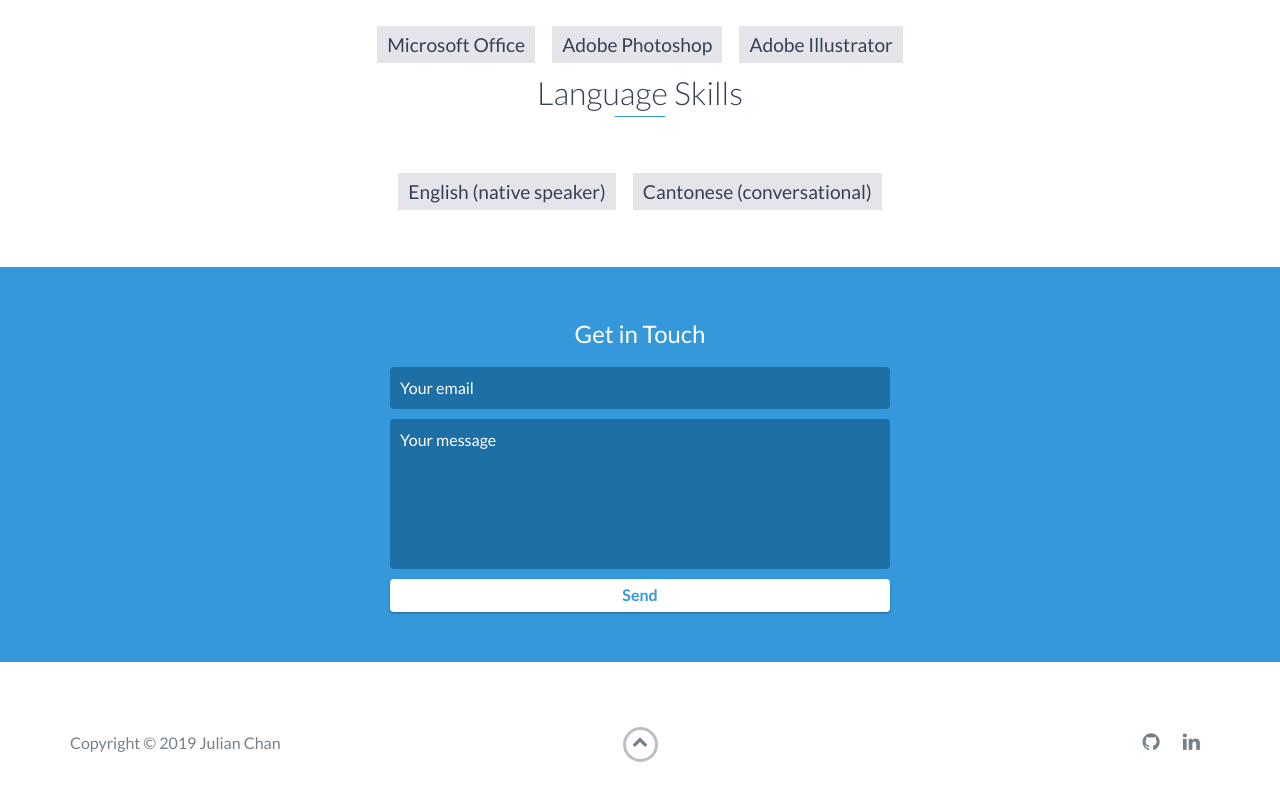
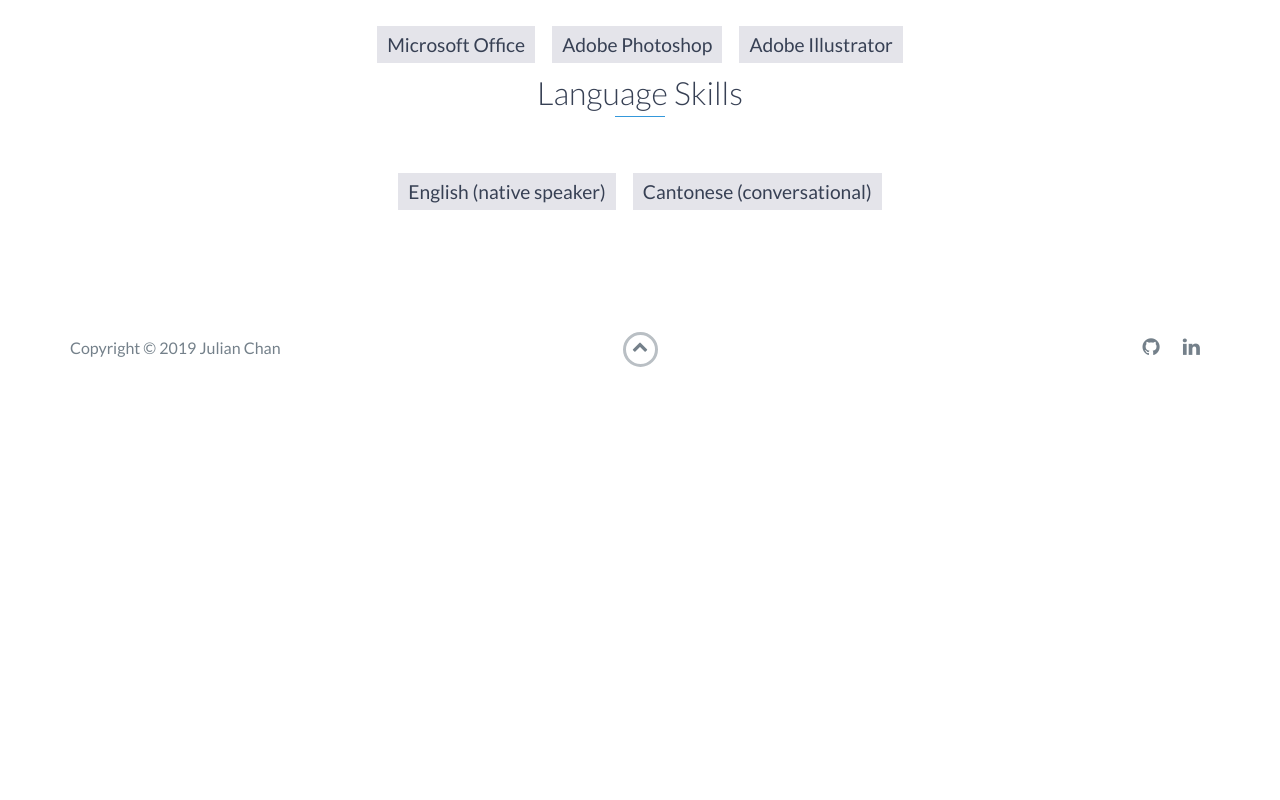
Before and after one commit to julian-chan/julian-chan.github.io, a website: page index.html in a window 1280 px wide. Shown: the part 4192-4992 px from the top of the page. After the commit the page ends 4613 px from the top, so only its background shows below. Drawn offline with nearby package versions, Linux system fonts and the light colour scheme.

Commit message:
Update index.html

```diff
--- a/index.html
+++ b/index.html
@@ -259,20 +259,6 @@
     </div>
     <!-- End #skills -->
 
-    <div id="contact">
-        <h2>Get in Touch</h2>
-        <div id="contact-form">
-            <form method="POST" action="https://formspree.io/julianchan0928@gmail.com">
-                <input type="hidden" name="_subject" value="Contact request from personal website" />
-                <input type="email" name="_replyto" placeholder="Your email" required>
-                <textarea name="message" placeholder="Your message" required></textarea>
-                <button type="submit">Send</button>
-            </form>
-        </div>
-        <!-- End #contact-form -->
-    </div>
-    <!-- End #contact -->
-
     <footer>
         <div class="container">
             <div class="row">
```
